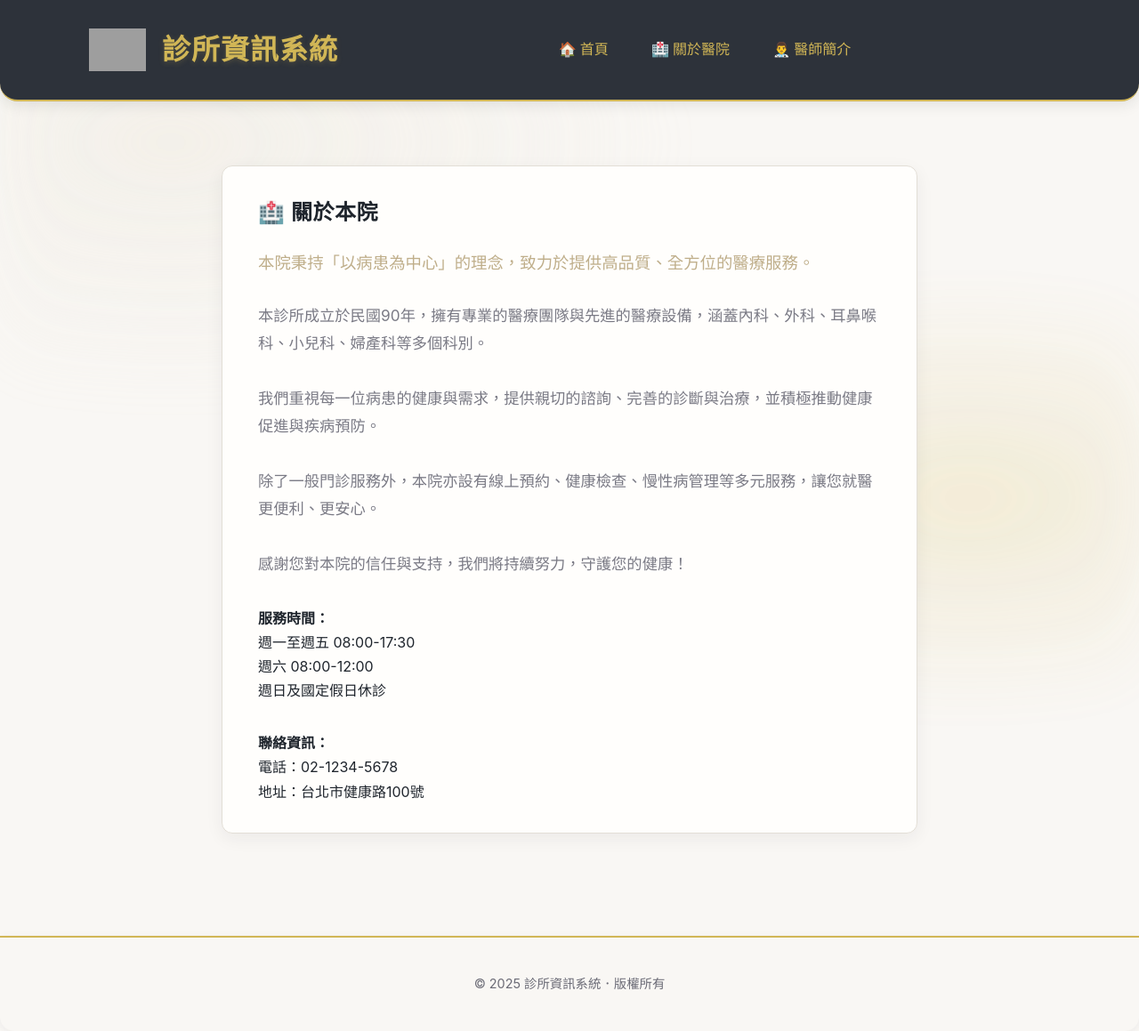
After one commit to royalbear37/clinic, a PHP site: page /front_page/about.php in a window 1280 px wide. The commit adds this page. Shown: the whole page at 89% size. Run offline with PHP 8.4, Linux system fonts and the light colour scheme; data comes from the database, SQL or seed files in the repository; data that the repository does not hold is empty; a stand-in replaces the project's code that opens the database connection; grey boxes are pictures that could not be loaded.

Commit message:
update header

```diff
--- /dev/null
+++ b/front_page/about.php
@@ -0,0 +1,26 @@
+
+<?php include("../header.php"); ?>
+<div class="dashboard" style="max-width:700px;margin:40px auto;">
+    <h2>🏥 關於本院</h2>
+    <p style="font-size:1.15em; color:#bfae8a; margin-bottom:1.5em;">
+        本院秉持「以病患為中心」的理念，致力於提供高品質、全方位的醫療服務。
+    </p>
+    <div style="color:#7a7a85; font-size:1.08em; line-height:1.8;">
+        本診所成立於民國90年，擁有專業的醫療團隊與先進的醫療設備，涵蓋內科、外科、耳鼻喉科、小兒科、婦產科等多個科別。<br><br>
+        我們重視每一位病患的健康與需求，提供親切的諮詢、完善的診斷與治療，並積極推動健康促進與疾病預防。<br><br>
+        除了一般門診服務外，本院亦設有線上預約、健康檢查、慢性病管理等多元服務，讓您就醫更便利、更安心。<br><br>
+        感謝您對本院的信任與支持，我們將持續努力，守護您的健康！
+    </div>
+    <div style="margin-top:2em;">
+        <b>服務時間：</b><br>
+        週一至週五 08:00-17:30<br>
+        週六 08:00-12:00<br>
+        週日及國定假日休診
+    </div>
+    <div style="margin-top:2em;">
+        <b>聯絡資訊：</b><br>
+        電話：02-1234-5678<br>
+        地址：台北市健康路100號
+    </div>
+</div>
+<?php include("../footer.php"); ?>
--- a/header.php
+++ b/header.php
@@ -67,7 +67,7 @@ while ($doc = $doc_rs->fetch_assoc()) {
             <h1 style="margin:0 24px 0 0;flex-shrink:0;">診所資訊系統</h1>
             <nav class="nav-bar" style="flex:1;">
                 <a href="/clinic/index.php">🏠 首頁</a>
-                <a href="/clinic/about.php">🏥 關於醫院</a>
+                <a href="/clinic/front_page/about.php">🏥 關於醫院</a>
                 <a href="/clinic/doctors/intro.php">👨‍⚕️ 醫師簡介</a>
                 <?php if (isset($_SESSION['role'])): ?>
                     <?php if ($_SESSION['role'] === 'admin'): ?>
```
